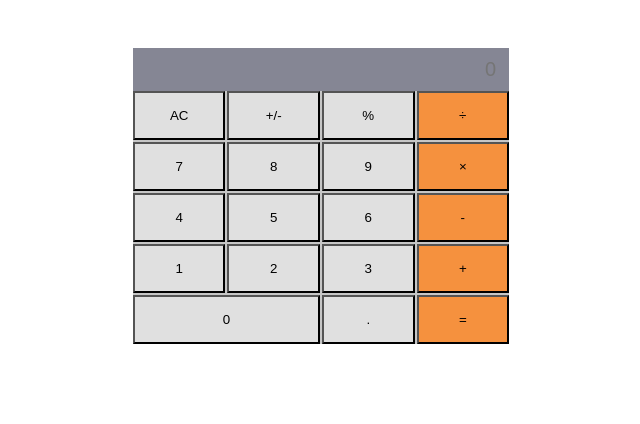
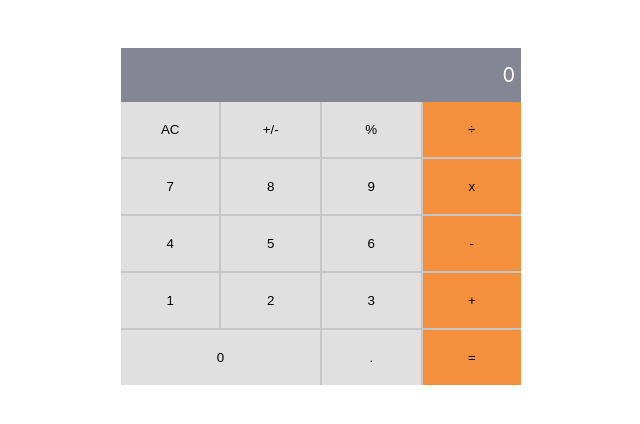
Before and after one commit to microhass/math-magicians, a React (Create React App) app: page / in a window 1280 px wide. Shown: the top 424 px of the page, without its empty margins (319-959 px from the left). Built offline with nearby package versions, Linux system fonts and the light colour scheme.

Commit message:
Incorporated calculator.js to make the app work

```diff
--- a/package.json
+++ b/package.json
@@ -6,6 +6,7 @@
     "@testing-library/jest-dom": "^5.16.5",
     "@testing-library/react": "^13.4.0",
     "@testing-library/user-event": "^13.5.0",
+    "big.js": "^6.2.1",
     "prop-types": "^15.8.1",
     "react": "^18.2.0",
     "react-dom": "^18.2.0",
--- a/src/components/CalcScreen.js
+++ b/src/components/CalcScreen.js
@@ -2,24 +2,24 @@
 import React from 'react';
 import PropTypes from 'prop-types';
 
-const CalcScreen = ({ value }) => (
-  <form className="screen">
-    <input
-      type="text"
-      name="expr"
-      id="expr"
-      placeholder="0"
-      value={value}
-    />
-  </form>
-);
+const CalcScreen = ({ calcObj }) => {
+  const { total, next, operation } = calcObj;
+
+  const totalString = total || '';
+  const nextString = next || '';
+  const operationString = operation || '';
+
+  const screenValue = `${totalString}${operationString}${nextString}`;
+
+  return <div className="screen">{screenValue || 0}</div>;
+};
 
 CalcScreen.propTypes = {
-  value: PropTypes.string,
+  calcObj: PropTypes.objectOf(PropTypes.string),
 };
 
 CalcScreen.defaultProps = {
-  value: '',
+  calcObj: {},
 };
 
 export default CalcScreen;
--- a/src/components/Calculator.js
+++ b/src/components/Calculator.js
@@ -1,46 +1,30 @@
 import React, { useState } from 'react';
 import CalcScreen from './CalcScreen';
 import CalcKey from './CalcKey';
+import calculate from '../logic/calculate';
+import allKeys from '../data/allKeys';
 
 const Calculator = () => {
-  const [expr, setExpr] = useState('');
+  const [calcObj, setCalcObj] = useState({});
 
   const keyClickHandler = (value) => {
-    setExpr((prevExpr) => {
-      const newExpr = prevExpr + value;
-      return newExpr;
-    });
+    const newCalcObj = calculate(calcObj, value);
+    setCalcObj(newCalcObj);
   };
-
-  const clearScreen = () => setExpr(() => '');
 
   return (
     <div className="calculator">
-      <CalcScreen value={expr} />
+      <CalcScreen calcObj={calcObj} />
       <div className="keys">
-        <CalcKey value="AC" clickHandler={clearScreen} />
-        <CalcKey value="+/-" clickHandler={keyClickHandler} />
-        <CalcKey value="%" clickHandler={keyClickHandler} />
-        <CalcKey value="÷" rightKey clickHandler={keyClickHandler} />
-        <CalcKey value="7" clickHandler={keyClickHandler} />
-        <CalcKey value="8" clickHandler={keyClickHandler} />
-        <CalcKey value="9" clickHandler={keyClickHandler} />
-        <CalcKey value="×" rightKey clickHandler={keyClickHandler} />
-        <CalcKey value="4" clickHandler={keyClickHandler} />
-        <CalcKey value="5" clickHandler={keyClickHandler} />
-        <CalcKey value="6" clickHandler={keyClickHandler} />
-        <CalcKey value="-" rightKey clickHandler={keyClickHandler} />
-        <CalcKey value="1" clickHandler={keyClickHandler} />
-        <CalcKey value="2" clickHandler={keyClickHandler} />
-        <CalcKey value="3" clickHandler={keyClickHandler} />
-        <CalcKey value="+" rightKey clickHandler={keyClickHandler} />
-        <CalcKey
-          value="0"
-          doubleWidth
-          clickHandler={keyClickHandler}
-        />
-        <CalcKey value="." clickHandler={keyClickHandler} />
-        <CalcKey value="=" rightKey clickHandler={keyClickHandler} />
+        {allKeys.map((key) => (
+          <CalcKey
+            key={key.value}
+            value={key.value}
+            rightKey={key.rightKey}
+            doubleWidth={key.doubleWidth}
+            clickHandler={keyClickHandler}
+          />
+        ))}
       </div>
     </div>
   );
--- /dev/null
+++ b/src/data/allKeys.js
@@ -0,0 +1,67 @@
+const allKeys = [
+  {
+    value: 'AC',
+  },
+  {
+    value: '+/-',
+  },
+  {
+    value: '%',
+  },
+  {
+    value: '÷',
+    rightKey: true,
+  },
+  {
+    value: '7',
+  },
+  {
+    value: '8',
+  },
+  {
+    value: '9',
+  },
+  {
+    value: 'x',
+    rightKey: true,
+  },
+  {
+    value: '4',
+  },
+  {
+    value: '5',
+  },
+  {
+    value: '6',
+  },
+  {
+    value: '-',
+    rightKey: true,
+  },
+  {
+    value: '1',
+  },
+  {
+    value: '2',
+  },
+  {
+    value: '3',
+  },
+  {
+    value: '+',
+    rightKey: true,
+  },
+  {
+    value: '0',
+    doubleWidth: true,
+  },
+  {
+    value: '.',
+  },
+  {
+    value: '=',
+    rightKey: true,
+  },
+];
+
+export default allKeys;
--- a/src/index.css
+++ b/src/index.css
@@ -2,18 +2,9 @@ body {
   padding: 0;
   margin: 0;
   box-sizing: border-box;
-  font-family:
-    -apple-system,
-    BlinkMacSystemFont,
-    'Segoe UI',
-    'Roboto',
-    'Oxygen',
-    'Ubuntu',
-    'Cantarell',
-    'Fira Sans',
-    'Droid Sans',
-    'Helvetica Neue',
-    sans-serif;
+  font-family: -apple-system, BlinkMacSystemFont, 'Segoe UI', 'Roboto',
+    'Oxygen', 'Ubuntu', 'Cantarell', 'Fira Sans', 'Droid Sans',
+    'Helvetica Neue', sans-serif;
   -webkit-font-smoothing: antialiased;
   -moz-osx-font-smoothing: grayscale;
 }
@@ -35,9 +26,11 @@ body {
 }
 
 .keys .key {
-  padding: 15px 35px;
+  padding: 20px 40px;
   text-align: center;
   background-color: #e0e0e0;
+  border: none;
+  outline: none;
 }
 
 .keys .key:hover {
@@ -59,18 +52,9 @@ body {
 }
 
 .screen {
-  width: 100%;
   background-color: #858694;
-}
-
-.screen input {
+  padding: 15px 6px;
   font-size: 20px;
-  padding: 10px 0;
-  padding-left: 6px;
-  width: 95%;
   text-align: right;
   color: #fff;
-  background-color: #858694;
-  border: none;
-  outline: none;
 }
--- /dev/null
+++ b/src/logic/calculate.js
@@ -0,0 +1,136 @@
+import operate from './operate';
+
+function isNumber(item) {
+  return !!item.match(/[0-9]+/);
+}
+
+/**
+ * Given a button name and a calculator data object, return an updated
+ * calculator data object.
+ *
+ * Calculator data object contains:
+ *   total:s      the running total
+ *   next:String       the next number to be operated on with the total
+ *   operation:String  +, -, etc.
+ */
+export default function calculate(obj, buttonName) {
+  if (buttonName === 'AC') {
+    return {
+      total: null,
+      next: null,
+      operation: null,
+    };
+  }
+
+  if (isNumber(buttonName)) {
+    if (buttonName === '0' && obj.next === '0') {
+      return {};
+    }
+    // If there is an operation, update next
+    if (obj.operation) {
+      if (obj.next && obj.next !== '0') {
+        return { ...obj, next: obj.next + buttonName };
+      }
+      return { ...obj, next: buttonName };
+    }
+    // If there is no operation, update next and clear the value
+    if (obj.next && obj.next !== '0') {
+      return {
+        next: obj.next + buttonName,
+        total: null,
+      };
+    }
+    return {
+      next: buttonName,
+      total: null,
+    };
+  }
+
+  if (buttonName === '.') {
+    if (obj.next) {
+      if (obj.next.includes('.')) {
+        return { ...obj };
+      }
+      return { ...obj, next: `${obj.next}.` };
+    }
+    if (obj.operation) {
+      return { ...obj, next: '0.' };
+    }
+    if (obj.total) {
+      if (obj.total.includes('.')) {
+        return {};
+      }
+      return { ...obj, next: `${obj.total}.` };
+    }
+    return { ...obj, next: '0.' };
+  }
+
+  if (buttonName === '=') {
+    if (obj.next && obj.operation) {
+      return {
+        total: operate(obj.total, obj.next, obj.operation),
+        next: null,
+        operation: null,
+      };
+    }
+    // '=' with no operation, nothing to do
+    return {};
+  }
+
+  if (buttonName === '+/-') {
+    if (obj.next) {
+      return { ...obj, next: (-1 * parseFloat(obj.next)).toString() };
+    }
+    if (obj.total) {
+      return {
+        ...obj,
+        total: (-1 * parseFloat(obj.total)).toString(),
+      };
+    }
+    return {};
+  }
+
+  // Button must be an operation
+
+  // When the user presses an operation button without having entered
+  // a number first, do nothing.
+  // if (!obj.next && !obj.total) {
+  //   return {};
+  // }
+
+  // User pressed an operation after pressing '='
+  if (!obj.next && obj.total && !obj.operation) {
+    return { ...obj, operation: buttonName };
+  }
+
+  // User pressed an operation button and there is an existing operation
+  if (obj.operation) {
+    if (obj.total && !obj.next) {
+      return { ...obj, operation: buttonName };
+    }
+
+    if (!obj.total) {
+      return { total: 0, operation: buttonName };
+    }
+
+    return {
+      total: operate(obj.total, obj.next, obj.operation),
+      next: null,
+      operation: buttonName,
+    };
+  }
+
+  // no operation yet, but the user typed one
+
+  // The user hasn't typed a number yet, just save the operation
+  if (!obj.next) {
+    return { operation: buttonName };
+  }
+
+  // save the operation and shift 'next' into 'total'
+  return {
+    total: obj.next,
+    next: null,
+    operation: buttonName,
+  };
+}
--- /dev/null
+++ b/src/logic/operate.js
@@ -0,0 +1,31 @@
+// eslint-disable-next-line import/no-extraneous-dependencies
+import Big from 'big.js';
+
+export default function operate(numberOne, numberTwo, operation) {
+  const one = Big(numberOne);
+  const two = Big(numberTwo);
+  if (operation === '+') {
+    return one.plus(two).toString();
+  }
+  if (operation === '-') {
+    return one.minus(two).toString();
+  }
+  if (operation === 'x') {
+    return one.times(two).toString();
+  }
+  if (operation === '÷') {
+    try {
+      return one.div(two).toString();
+    } catch (err) {
+      return "Can't divide by 0.";
+    }
+  }
+  if (operation === '%') {
+    try {
+      return one.mod(two).toString();
+    } catch (err) {
+      return "Can't find modulo as can't divide by 0.";
+    }
+  }
+  throw Error(`Unknown operation '${operation}'`);
+}
```
Also changed, not shown: 1 other file (tests, documents, lock files or other folders).
